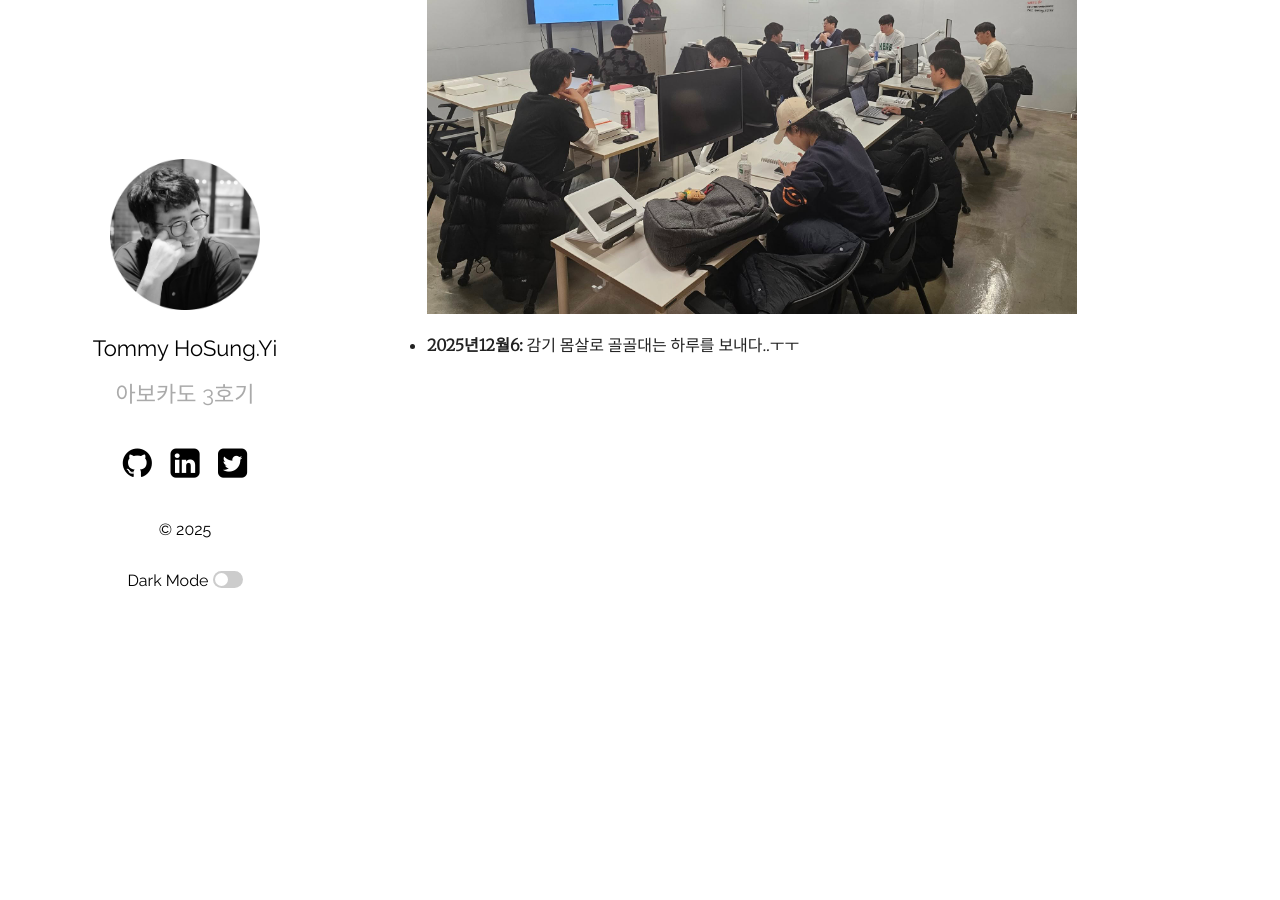
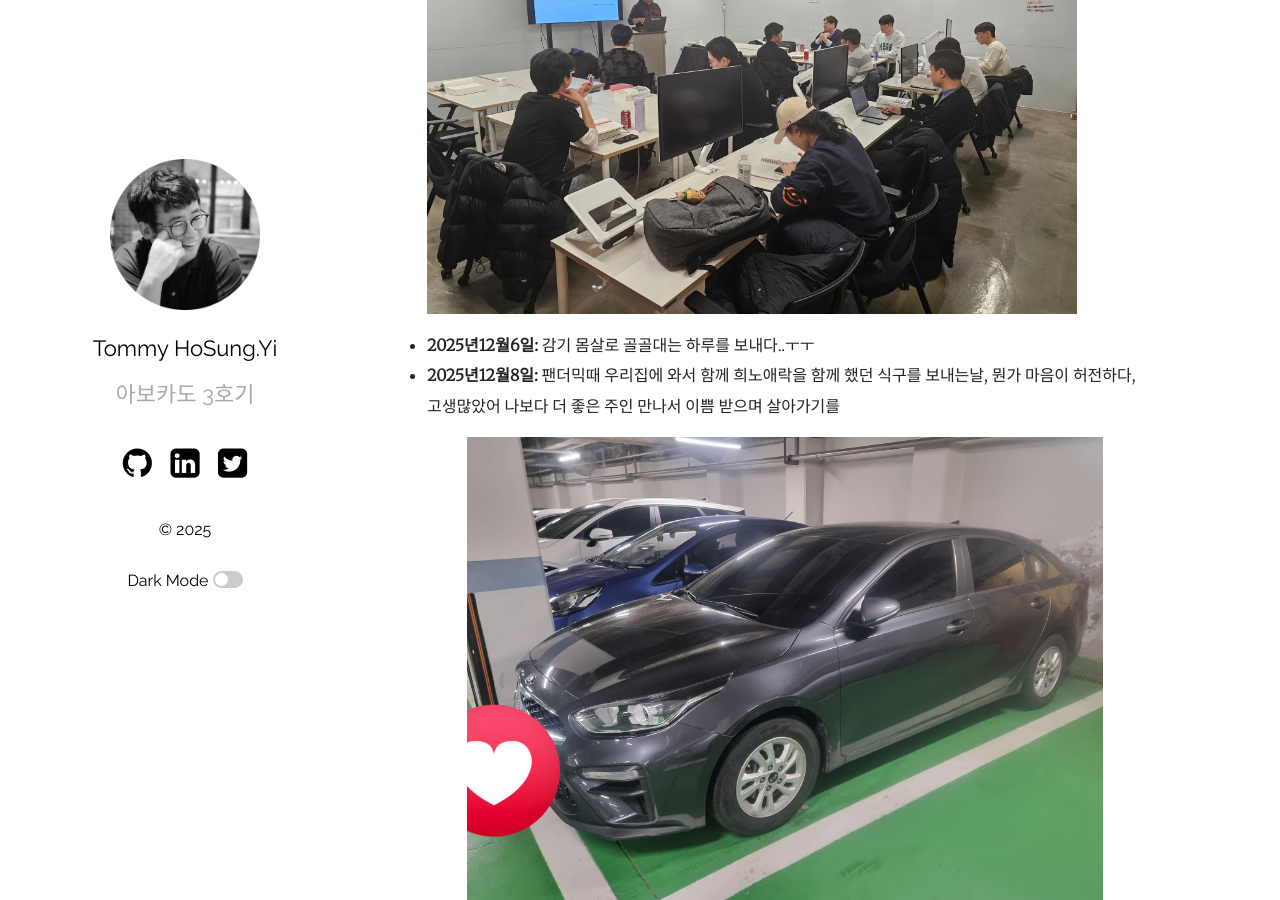
Before and after one commit to hslee77/hslee77.github.io, a Jekyll site: the page built from wiki/memo/2025-12-06-dec.md, in a window 1280 px wide and 900 px high, scrolled down 1910 px. Built offline with Jekyll 4.4.1, drawn with Linux system fonts in a browser that asks for light colours.

Commit message:
20251208dec update 1.2

```diff
--- a/wiki/memo/2025-12-06-dec.md
+++ b/wiki/memo/2025-12-06-dec.md
@@ -27,4 +27,7 @@ categories: [Tommy Journey,December]
 > <img src="/img/2025life/community2.jpg" alt="screenshot" align=left width="650"/>
 <div style="clear:both;"></div>
 
-- **2025년12월6:** 감기 몸살로 골골대는 하루를 보내다..ㅜㅜ
+- **2025년12월6일:** 감기 몸살로 골골대는 하루를 보내다..ㅜㅜ
+- **2025년12월8일:** 팬더믹때 우리집에 와서 함께 희노애락을 함께 했던 식구를 보내는날, 뭔가 마음이 허전하다, 고생많았어 나보다 더 좋은 주인 만나서 이쁨 받으며 살아가기를
+> <img src="/img/2025life/k3life.jpg" alt="screenshot" align=left width="650"/>
+<div style="clear:both;"></div>
```
Also changed, not shown: img/2025life/k3life.jpg (added).
